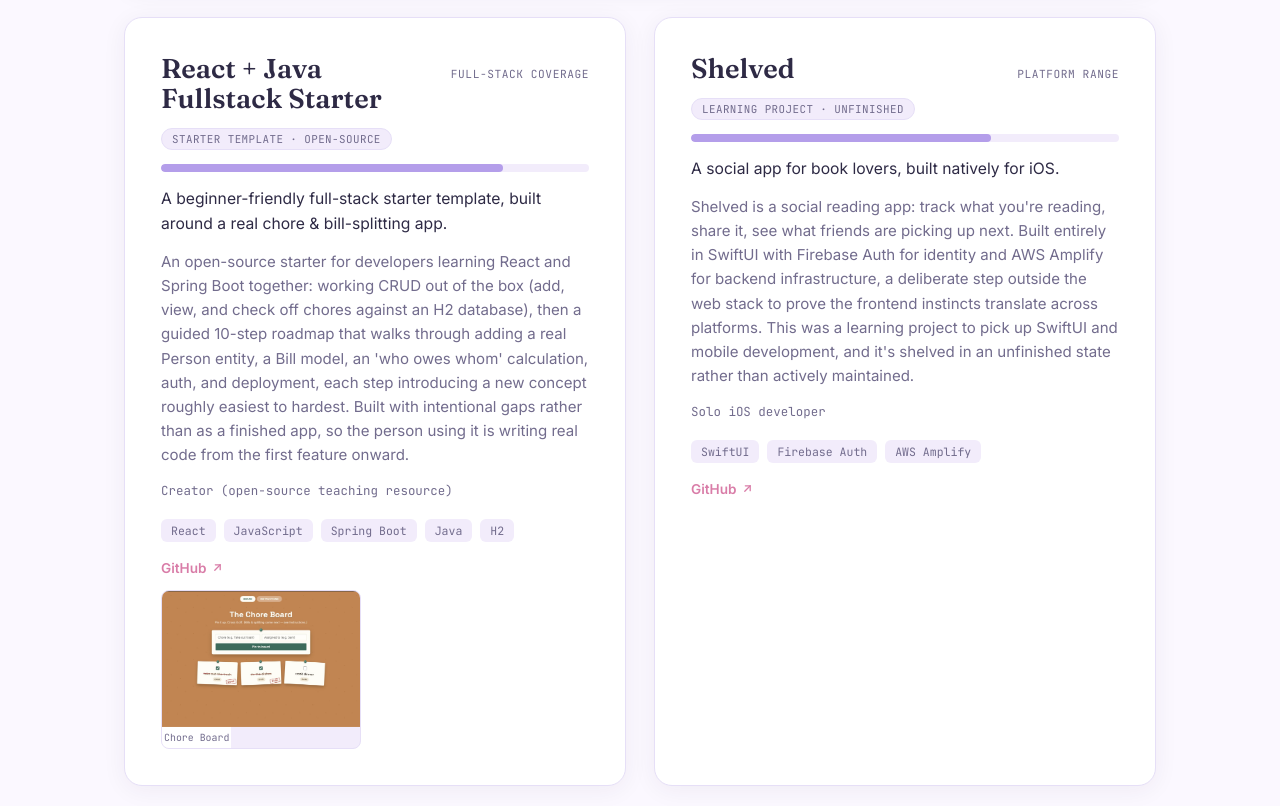
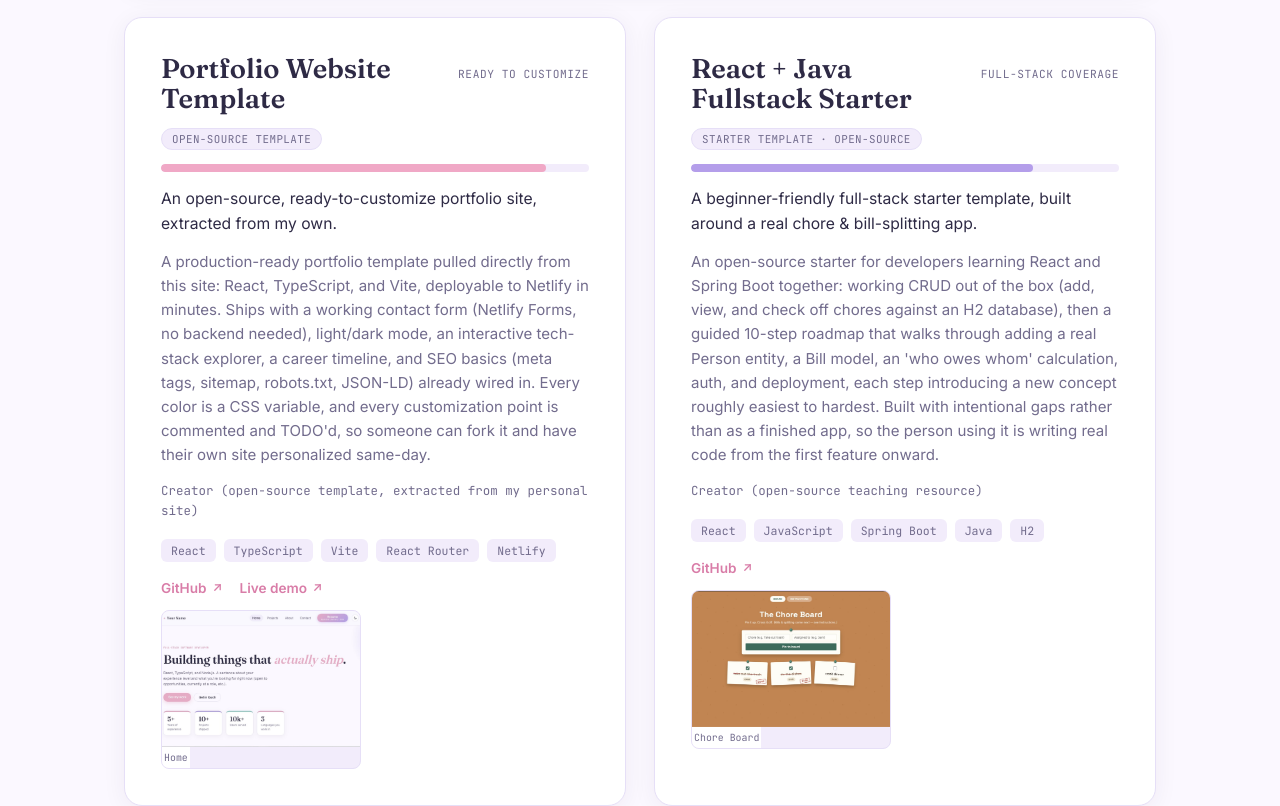
Before and after one commit to KehlseyHoman/Kehlsey-Portfolio, a React (Vite) app: page /projects in a window 1280 px wide. Shown: the part 920-1726 px from the top of the page. Built offline with nearby package versions, Linux system fonts and the light colour scheme.

Commit message:
adding portfolio website template to projects list

```diff
--- a/src/data/projects.ts
+++ b/src/data/projects.ts
@@ -3,6 +3,7 @@ import offerwatchStats from '../assets/projects/offerwatch-stats.jpg';
 import offerwatchInterviewPrep from '../assets/projects/offerwatch-interview-prep.jpg';
 import offerwatchStories from '../assets/projects/offerwatch-stories.jpg';
 import fullstackStarterScreenshot from '../assets/projects/react-java-fullstack-starter.jpg';
+import portfolioTemplateScreenshot from '../assets/projects/portfolio-template-home.jpg';
 
 export interface Project {
   slug: string;
@@ -42,6 +43,27 @@ export const projects: Project[] = [
       { src: offerwatchStats, alt: 'Offerwatch analytics page with interview pipeline funnel and application sources', label: 'Analytics' },
       { src: offerwatchInterviewPrep, alt: 'Offerwatch interview prep page with curated questions and personal notes', label: 'Interview Prep' },
       { src: offerwatchStories, alt: 'Offerwatch behavioral stories page organized by theme', label: 'Stories' },
+    ],
+  },
+  {
+    slug: 'portfolio-website-template',
+    name: 'Portfolio Website Template',
+    tagline: 'An open-source, ready-to-customize portfolio site, extracted from my own.',
+    description:
+      "A production-ready portfolio template pulled directly from this site: React, TypeScript, and Vite, deployable to Netlify in minutes. Ships with a working contact form (Netlify Forms, no backend needed), light/dark mode, an interactive tech-stack explorer, a career timeline, and SEO basics (meta tags, sitemap, robots.txt, JSON-LD) already wired in. Every color is a CSS variable, and every customization point is commented and TODO'd, so someone can fork it and have their own site personalized same-day.",
+    role: 'Creator (open-source template, extracted from my personal site)',
+    stack: ['React', 'TypeScript', 'Vite', 'React Router', 'Netlify'],
+    statLabel: 'Ready to customize',
+    statValue: 90,
+    links: [
+      { label: 'GitHub', url: 'https://github.com/KehlseyHoman/portfolio-website-template' },
+      { label: 'Live demo', url: 'https://kehlseyhoman.com' },
+    ],
+    accent: 'pink',
+    kind: 'app',
+    status: 'Open-source template',
+    images: [
+      { src: portfolioTemplateScreenshot, alt: 'Portfolio template homepage with placeholder name, hero headline, and a stats strip', label: 'Home' },
     ],
   },
   {
```
Also changed, not shown: src/assets/projects/portfolio-template-home.jpg (added).
